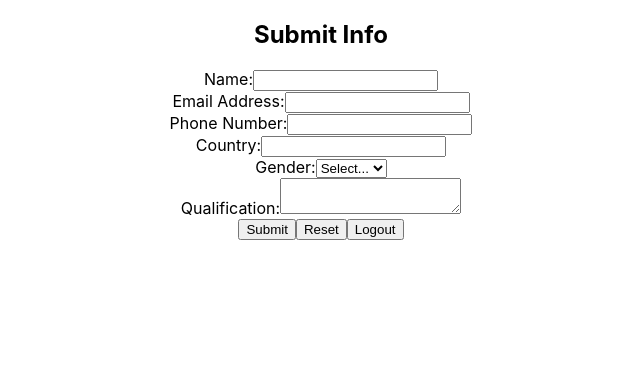
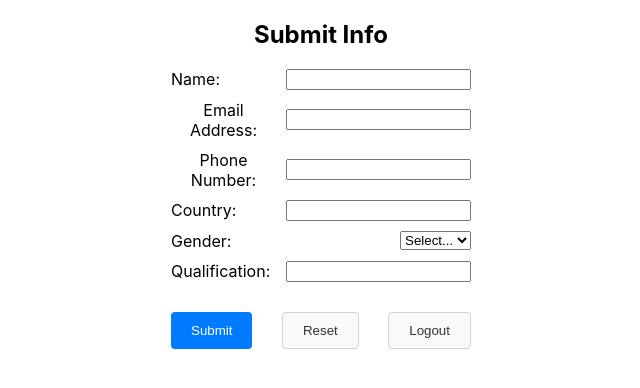
Before and after one commit to joelleeyueer/TIC4303-G11-Miniproject, a React (Create React App) app in the folder client/: page /form in a window 1280 px wide. Shown: the top 388 px of the page, without its empty margins (319-959 px from the left). Built offline with nearby package versions, Linux system fonts and the light colour scheme.

Commit message:
Improved css

```diff
--- a/client/src/App.css
+++ b/client/src/App.css
@@ -36,3 +36,84 @@
     transform: rotate(360deg);
   }
 }
+
+.container {
+  display: flex;
+  flex-direction: column;
+  align-items: center; /* Center items horizontally in the container */
+  height: 100vh; /* Use the full viewport height */
+}
+
+.form-field {
+  display: flex;
+  justify-content: space-between;
+  align-items: center;
+  width: 300px; /* Adjust based on your preference */
+  margin-bottom: 10px;
+}
+
+.form-field label {
+  margin-right: 10px;
+}
+
+.login-container, .form-container {
+  display: flex;
+  flex-direction: column;
+  align-items: center;
+  width: 100%;
+}
+
+.button-group button {
+  padding: 10px 20px;  /* Some padding for better aesthetics */
+  border: none;
+  border-radius: 4px;  /* Rounded corners */
+  cursor: pointer;
+  transition: background-color 0.3s; /* Smooth transition for hover effects */
+}
+
+/* Primary Action - Submit */
+.button-group button[type="submit"] {
+  background-color: #007BFF; /* A distinctive blue */
+  color: white;
+}
+
+.button-group button[type="submit"]:hover {
+  background-color: #0056b3; /* A slightly darker blue for hover */
+}
+
+/* Secondary Action - Reset */
+.button-group button:not([type="submit"]):not(.logout) {
+  background-color: #f8f9fa; /* Light gray */
+  border: 1px solid #ced4da; /* Gray border */
+  color: #333;
+}
+
+.button-group button:not([type="submit"]):not(.logout):hover {
+  background-color: #e2e6ea; /* Slightly darker gray for hover */
+}
+
+/* Tertiary or Cautionary Action - Logout */
+.button-group .logout {
+  background-color: #dc3545; /* Red to indicate caution */
+  color: white;
+}
+
+.button-group .logout:hover {
+  background-color: #b71c1c; /* Darker red for hover */
+}
+
+.form-button-group {
+  display: flex;
+  justify-content: space-between;
+  width: 100%;
+  max-width: 300px;
+  margin: 0 auto;  /* To center the button group horizontally */
+}
+
+.login-button-group {
+  display: flex;
+  justify-content: center;
+  width: 100%;
+  max-width: 300px;
+  margin: 0 auto;  /* To center the button group horizontally */
+}
--- a/client/src/components/Form.js
+++ b/client/src/components/Form.js
@@ -64,27 +64,70 @@ function Form() {
 
     };
 
+    // return (
+    //     <div>
+    //         <h2>Submit Info</h2>
+    //         <form onSubmit={handleSubmit}>
+    //             <div>
+    //                 <label>Name:</label>
+    //                 <input type="text" value={name} onChange={(e) => setName(e.target.value)} />
+    //             </div>
+    //             <div>
+    //                 <label>Email Address:</label>
+    //                 <input type="text" value={emailAddress} onChange={(e) => setEmailAddress(e.target.value)} />
+    //             </div>
+    //             <div>
+    //                 <label>Phone Number:</label>
+    //                 <input type="text" value={phoneNumber} onChange={(e) => setPhoneNumber(e.target.value)} />
+    //             </div>
+    //             <div>
+    //                 <label>Country:</label>
+    //                 <input type="text" value={country} onChange={(e) => setCountry(e.target.value)} />
+    //             </div>
+    //             <div>
+    //                 <label>Gender:</label>
+    //                 <select value={gender} onChange={(e) => setGender(e.target.value)}>
+    //                     <option value="">Select...</option>
+    //                     <option value="male">Male</option>
+    //                     <option value="female">Female</option>
+    //                     <option value="other">Other</option>
+    //                 </select>
+    //             </div>
+    //             <div>
+    //                 <label>Qualification:</label>
+    //                 <textarea value={qualification} onChange={(e) => setQualification(e.target.value)}></textarea>
+    //             </div>
+    //             <div>
+    //                 <button type="submit">Submit</button>
+    //                 <button type="button" onClick={handleReset}>Reset</button>
+    //                 <button type="button" onClick={handleCancel}>Logout</button>
+    //             </div>
+    //         </form>
+    //     </div>
+    // );
+
     return (
-        <div>
+        <div className="container">
+            <div className="form-container">
                 <h2>Submit Info</h2>
                 <form onSubmit={handleSubmit}>
-                <div>
+                    <div className="form-field">
                         <label>Name:</label>
                         <input type="text" value={name} onChange={(e) => setName(e.target.value)} />
                     </div>
-                <div>
+                    <div className="form-field">
                     <label>Email Address:</label>
                     <input type="text" value={emailAddress} onChange={(e) => setEmailAddress(e.target.value)} />
                     </div>
-                <div>
+                    <div className="form-field">
                         <label>Phone Number:</label>
                         <input type="text" value={phoneNumber} onChange={(e) => setPhoneNumber(e.target.value)} />
                     </div>
-                <div>
+                    <div className="form-field">
                         <label>Country:</label>
                         <input type="text" value={country} onChange={(e) => setCountry(e.target.value)} />
                     </div>
-                <div>
+                    <div className="form-field">
                         <label>Gender:</label>
                         <select value={gender} onChange={(e) => setGender(e.target.value)}>
                             <option value="">Select...</option>
@@ -93,18 +136,23 @@ function Form() {
                             <option value="other">Other</option>
                         </select>
                     </div>
-                <div>
+                    <div className="form-field">
                         <label>Qualification:</label>
-                    <textarea value={qualification} onChange={(e) => setQualification(e.target.value)}></textarea>
+                        <input type="text" value={qualification} onChange={(e) => setQualification(e.target.value)} />
                     </div>
-                <div>
+                    <br></br>
+                    <div className='button-group'>
+                        <div className="form-button-group">
                             <button type="submit">Submit</button>
                             <button type="button" onClick={handleReset}>Reset</button>
                             <button type="button" onClick={handleCancel}>Logout</button>
                         </div>
+                    </div>
                 </form>
             </div>
+        </div>
     );
+
 }
 
 export default Form;
--- a/client/src/components/Login.js
+++ b/client/src/components/Login.js
@@ -29,11 +29,37 @@ function Login() {
             console.error("There was an error with the POST request:", error);
         }
     }
+    // return (
+    //     <div className="login-container">
+    //         <h2>Login</h2>
+    //         <form onSubmit={handleSubmit}>
+    //             <div>
+    //                 <label>Username:</label>
+    //                 <input
+    //                     type="text"
+    //                     value={username}
+    //                     onChange={(e) => setUsername(e.target.value)}
+    //                 />
+    //             </div>
+    //             <div>
+    //                 <label>Password:</label>
+    //                 <input
+    //                     type="password"
+    //                     value={password}
+    //                     onChange={(e) => setPassword(e.target.value)}
+    //                 />
+    //             </div>
+    //             <button type="submit">Login</button>
+    //         </form>
+    //     </div>
+    // );
+
     return (
+        <div className="container">
             <div className="login-container">
                 <h2>Login</h2>
                 <form onSubmit={handleSubmit}>
-                <div>
+                    <div className="form-field">
                         <label>Username:</label>
                         <input
                             type="text"
@@ -41,7 +67,7 @@ function Login() {
                             onChange={(e) => setUsername(e.target.value)}
                         />
                     </div>
-                <div>
+                    <div className="form-field">
                         <label>Password:</label>
                         <input
                             type="password"
@@ -49,10 +75,17 @@ function Login() {
                             onChange={(e) => setPassword(e.target.value)}
                         />
                     </div>
+                    <br></br>
+                    <div className='button-group'>
+                        <div className="login-button-group">
                             <button type="submit">Login</button>
+                        </div>
+                    </div>
                 </form>
             </div>
+        </div>
     );
+
 }
 
 export default Login;
```
Lines whose indentation alone changed are shown as unchanged.
